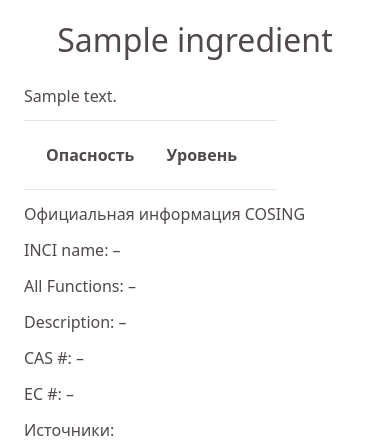
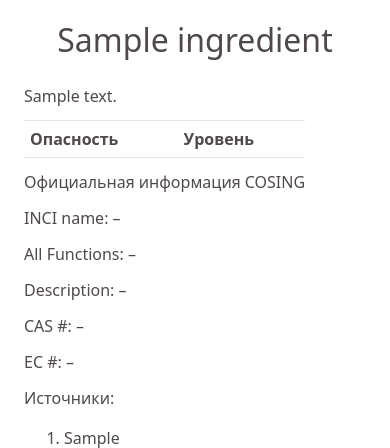
Before and after one commit to KJuliana/Well-skin, a PHP site: page /ingredient/?ing=1 in a window 390 px wide. Shown: the part 56-504 px from the top of the page. Run offline with PHP 8.4, Linux system fonts and the light colour scheme; tables that the repository leaves empty or names only in its code hold one stand-in row (values such as "Sample post"); grey boxes marked "Sample" are stand-in pictures; lists and menus that the app fills with data are empty.

Commit message:
Адаптивная версия таблицы

```diff
--- a/style.css
+++ b/style.css
@@ -608,6 +608,13 @@ a {
     width: 90%;
 }
 
+@media(max-width:767px) {
+    .table_concern{
+        width: 100%;
+        padding: 0;
+    }
+}
+
 .table_concern td {
     padding: 0.5rem;
 }
```
